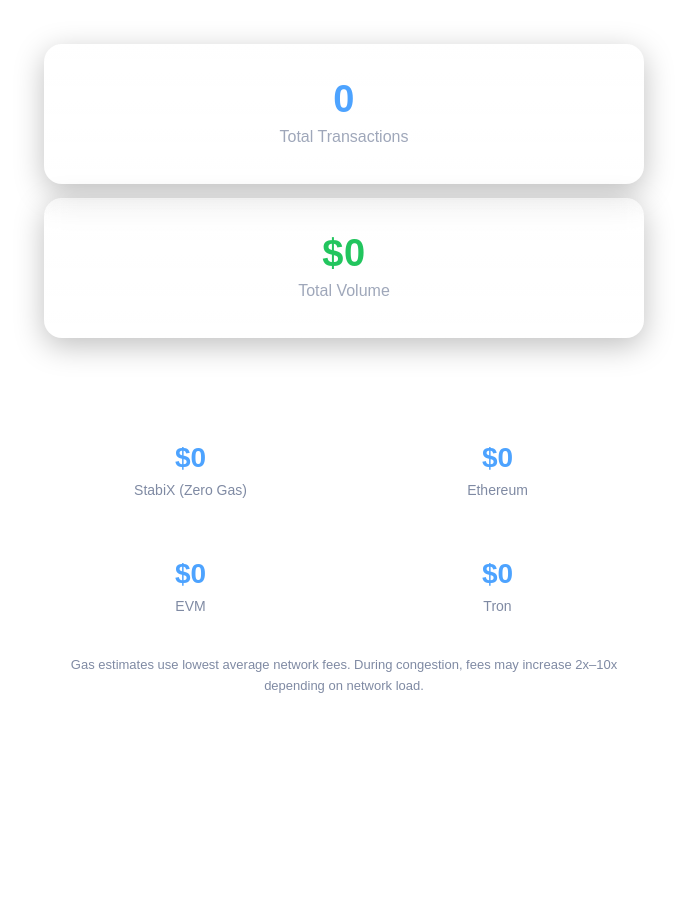
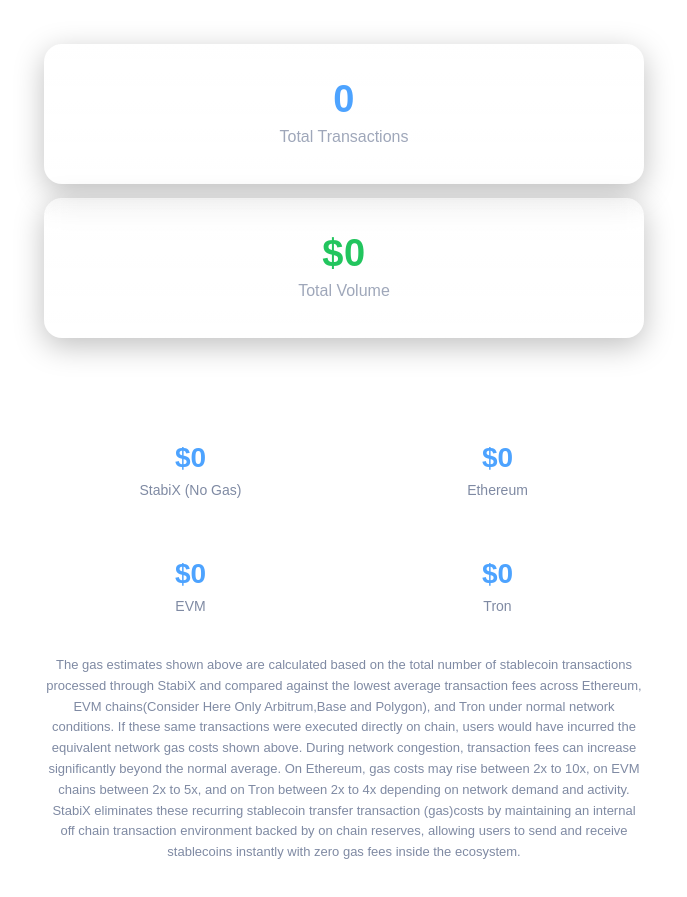
Before and after one commit to StabiX-Protocol/StabiX-Explorer, a plain HTML site: page index.html in a window 1280 px wide. Shown: the part 578-1475 px from the top of the page, without its empty margins (296-983 px from the left). Before the commit the page ends 1355 px from the top, so only its background shows below. Drawn offline with Linux system fonts and the light colour scheme; no server answers; a script that the page names is missing.

Commit message:
Update index.html

```diff
--- a/index.html
+++ b/index.html
@@ -64,13 +64,13 @@
 
     <div class="gasSection">
 
-  <h2>Gas Saved</h2>
+  <h2>Transaction (Gas) Fee Consumptions </h2>
 
   <div class="gasGrid">
 
     <div class="gasCard">
       <h3 id="stabixGas">$0</h3>
-      <p>StabiX (Zero Gas)</p>
+      <p>StabiX (No Gas)</p>
     </div>
 
     <div class="gasCard">
@@ -91,7 +91,11 @@
   </div>
 
   <p class="gasNote">
-    Gas estimates use lowest average network fees. During congestion, fees may increase 2x–10x depending on network load.
+The gas estimates shown above are calculated based on the total number of stablecoin transactions processed through StabiX and compared against the lowest average transaction fees across Ethereum, EVM chains(Consider Here Only Arbitrum,Base and Polygon), and Tron under normal network conditions. If these same transactions were executed directly on chain, users would have incurred the equivalent network gas costs shown above.
+
+During network congestion, transaction fees can increase significantly beyond the normal average. On Ethereum, gas costs may rise between 2x to 10x, on EVM chains between 2x to 5x, and on Tron between 2x to 4x depending on network demand and activity.
+
+StabiX eliminates these recurring stablecoin transfer transaction (gas)costs by maintaining an internal off chain transaction environment backed by on chain reserves, allowing users to send and receive stablecoins instantly with zero gas fees inside the ecosystem.
   </p>
     </div>
 
```
